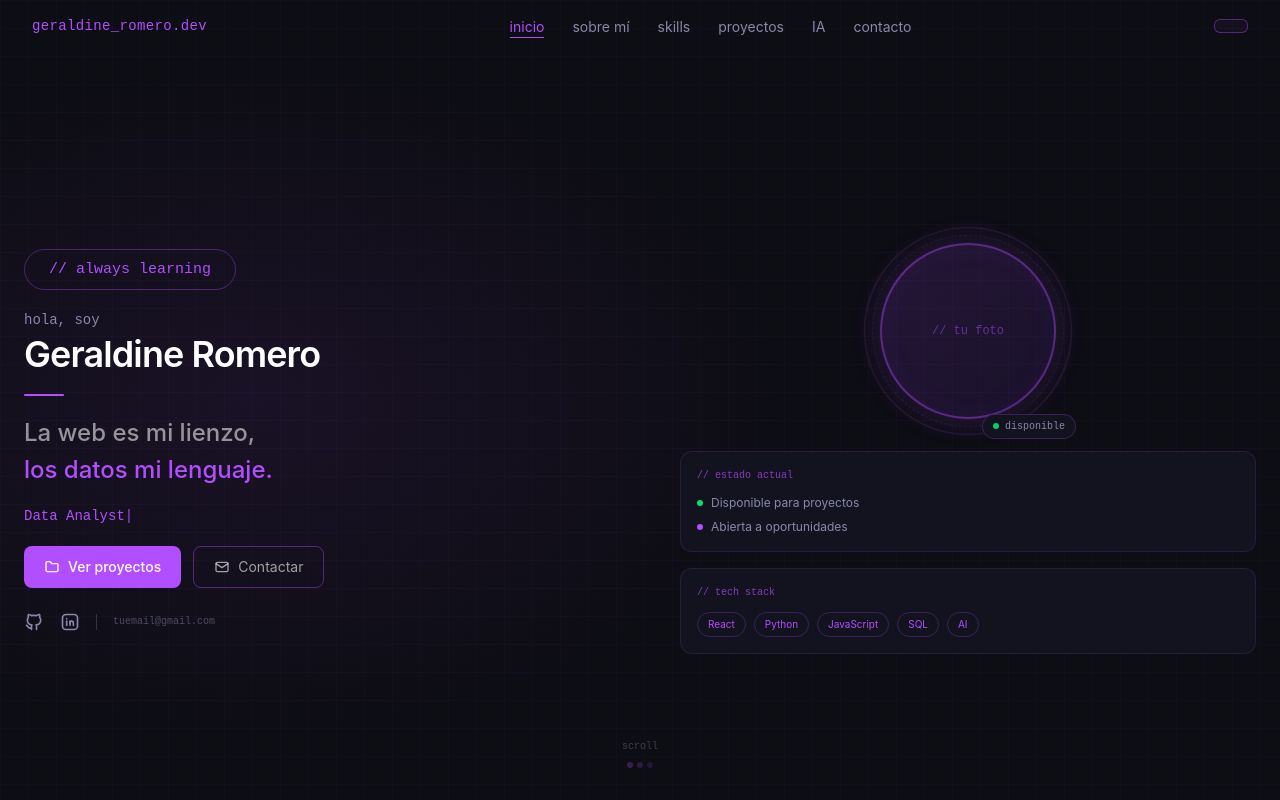
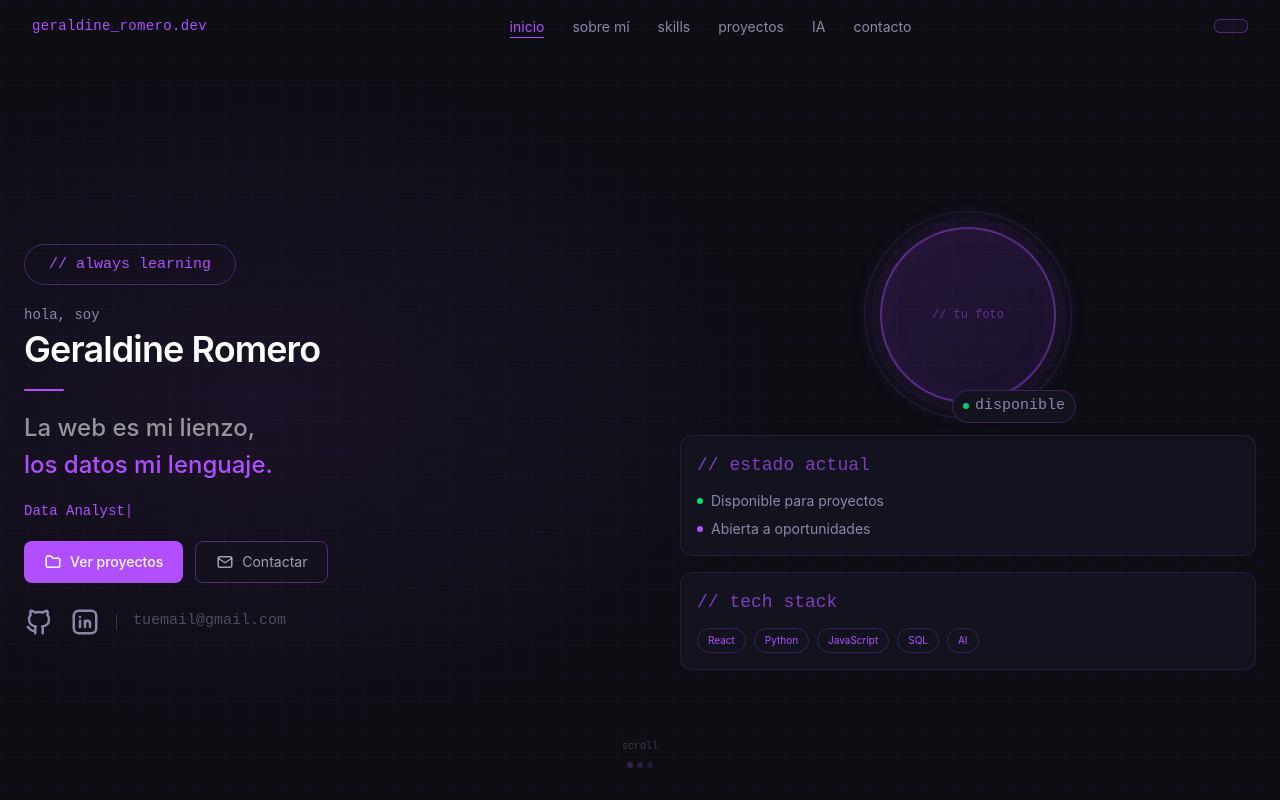
Before and after one commit to GeraldineRomer/mi-portafolio, a React (Vite) app: page / in a window 1280 px wide. Shown: the top 800 px of the page. Built offline with nearby package versions, Linux system fonts and the light colour scheme.

Commit message:
style: modificación de tamaños de letras en RightPanel

```diff
--- a/src/components/Hero.jsx
+++ b/src/components/Hero.jsx
@@ -84,14 +84,14 @@ export default function Hero() {
                             href="#proyectos"
                             className="inline-flex items-center gap-2 bg-[#B14EFF] hover:bg-[#7C3AED] text-white text-sm font-medium px-5 py-2.5 rounded-lg transition-colors duration-200"
                         >
-                            <IconFolder size={16} />
+                            <IconFolder size={18} />
                             Ver proyectos
                         </a>
                         <a
                             href="#contacto"
                             className="inline-flex items-center gap-2 border border-[#B14EFF]/40 text-white/60 hover:text-white hover:border-[#B14EFF]/70 text-sm px-5 py-2.5 rounded-lg transition-colors duration-200"
                         >
-                            <IconMail size={16} />
+                            <IconMail size={18} />
                             Contactar
                         </a>
                     </motion.div>
@@ -108,7 +108,7 @@ export default function Hero() {
                             rel="noreferrer"
                             className="text-[#8888aa] hover:text-[#B14EFF] transition-colors duration-200"
                         >
-                            <IconBrandGithub size={20} />
+                            <IconBrandGithub size={30} />
                         </a>
                         <a
                             href={personalInfo.linkedin}
@@ -116,11 +116,11 @@ export default function Hero() {
                             rel="noreferrer"
                         className="text-[#8888aa] hover:text-[#B14EFF] transition-colors duration-200"
                         >
-                            <IconBrandLinkedin size={20} />
+                            <IconBrandLinkedin size={30} />
                         </a>
                         {/* Línea separadora */}
                         <div className="w-px h-4 bg-[#8888aa]/30" />
-                        <span className="font-mono text-[10px] text-[#8888aa]/50">
+                        <span className="font-mono text-[15px] text-[#8888aa]/50">
                             {personalInfo.email}
                         </span>
                     </motion.div>
--- a/src/components/ui/Photo3D.jsx
+++ b/src/components/ui/Photo3D.jsx
@@ -54,7 +54,7 @@ export default function Photo3D() {
         {/* Badge de disponibilidad */}
         <div className="absolute -bottom-1 -right-1 flex items-center gap-1.5 bg-[#13131f] border border-[#B14EFF]/25 rounded-full px-2.5 py-1">
             <div className="w-1.5 h-1.5 rounded-full bg-green-400 animate-pulse" />
-            <span className="font-mono text-[10px] text-[#8888aa]">disponible</span>
+            <span className="font-mono text-[15px] text-[#8888aa]">disponible</span>
         </div>
         </div>
     )
--- a/src/components/ui/RightPanel.jsx
+++ b/src/components/ui/RightPanel.jsx
@@ -12,22 +12,22 @@ export default function RightPanel() {
 
         {/* Card disponibilidad */}
         <div className="bg-[#13131f] border border-[#B14EFF]/15 rounded-xl p-4">
-            <p className="font-mono text-[10px] text-[#B14EFF]/70 mb-3">// estado actual</p>
+            <p className="font-mono text-[18px] text-[#B14EFF]/70 mb-3">// estado actual</p>
             <div className="flex flex-col gap-2">
             <div className="flex items-center gap-2">
                 <div className="w-1.5 h-1.5 rounded-full bg-green-400" />
-                <span className="text-xs text-[#8888aa]">Disponible para proyectos</span>
+                <span className="text-sm text-[#8888aa]">Disponible para proyectos</span>
             </div>
             <div className="flex items-center gap-2">
                 <div className="w-1.5 h-1.5 rounded-full bg-[#B14EFF]" />
-                <span className="text-xs text-[#8888aa]">Abierta a oportunidades</span>
+                <span className="text-sm text-[#8888aa]">Abierta a oportunidades</span>
             </div>
             </div>
         </div>
 
         {/* Card tech stack */}
         <div className="bg-[#13131f] border border-[#B14EFF]/15 rounded-xl p-4">
-            <p className="font-mono text-[10px] text-[#B14EFF]/70 mb-3">// tech stack</p>
+            <p className="font-mono text-[18px] text-[#B14EFF]/70 mb-3">// tech stack</p>
             <div className="flex flex-wrap gap-2">
             {techStack.map((tech) => (
                 <span
```
